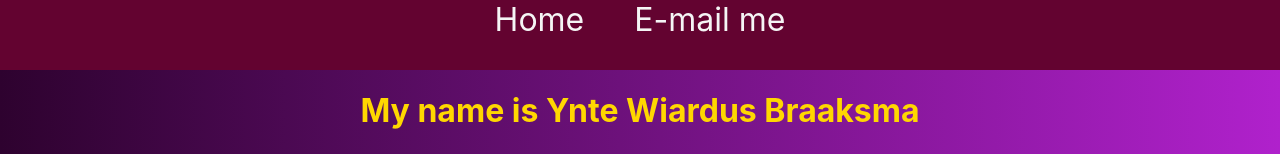
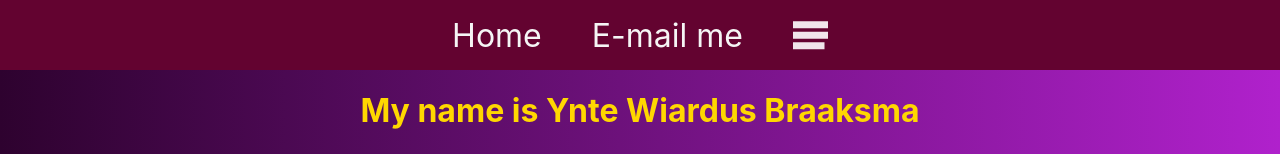
Before and after one commit to Wiardus/Portfolio-react-ts, a React (Create React App) app: page / in a window 1280 px wide. Shown: the top 154 px of the page. Built offline with nearby package versions, Linux system fonts and the light colour scheme; a web font is replaced by a local one.

Commit message:
Various updates

```diff
--- a/src/App.scss
+++ b/src/App.scss
@@ -12,11 +12,11 @@ body {
 
 * {
   scrollbar-width: none;
+
 }
 .App {
   text-align: center;
   height: 100vh;
-
   .sections {
     width: 100%;
     height: calc(100vh - 70px);
@@ -44,10 +44,16 @@ body {
 .work {
   height: 100vh;
   //background: linear-gradient(90deg, rgba(47,2,17,1) 0%, rgba(212,13,13,1) 100%);
-  background: white;
+  background: linear-gradient(90deg, rgba(144,120,120,1) 0%, rgba(204,192,192,1) 100%);
   font-family: $font-stack;
-  color: orange;
+  color: #630330;
   font-size: 1.5em;
+
+  #github {
+    width: 25%;
+    height: auto;
+  }
+
 }
 
 .header {
@@ -56,6 +62,9 @@ body {
 }
 
 .navbar {
+  display: flex;
+  align-items: center;
+  justify-content: center;
   background: #630330;
   width: 100%;
   height: 70px;
@@ -90,18 +99,34 @@ body {
     font-size: 2.5em;
   }
 
+  .hamburger {
+    margin-left: 50px;
+    border-style: none;
+    fill: white;
+    fill-opacity: 90%;
+    cursor: pointer;
+  }
+
+  .hamburger:hover {
+    fill-opacity: 75%;
+  }
+
 }
 
 .skills {
   text-align: justify;
   height: 100vh;
-  background: linear-gradient(90deg, rgba(186,93,12,1) 0%, rgba(198,147,27,1) 100%);
+  background: linear-gradient(to right, #1c92d2, #f2fcfe);
   font-family: $font-stack;
 
   .skillPics {
     display: flex;
     height: 25%;
     width: auto;
+  }
+
+  #skillsHeader {
+    text-align: center;
   }
 
   ul {
@@ -170,5 +195,12 @@ summary {
 }
 
 h3 {
-  margin-bottom: 50px;
+  font-family: 'Roboto';
+  font-weight: bold!important;
+  font-style: italic;
+  font-size: 1.3em;
 }
+
+h2 {
+  font-size: 1.5em;
+}
--- a/src/App.tsx
+++ b/src/App.tsx
@@ -15,7 +15,7 @@ function App() {
           <Header title={'My name is Ynte Wiardus Braaksma'} subtitle={'I am a Web developer, multimedia designer and musician'}/>
           <summary>I like to design and develop meaningful multimedia solutions. <br/> Scroll down to see more...</summary>
         </div>
-          <About title={'My Work'} subtitle={'Various Highlights:'}/>
+          <About title={'My Work'} subtitle={'Click below to find my projects...'}/>
           <Skills />
           <Music />
       </div>
--- /dev/null
+++ b/src/Components/Hamburger.tsx
@@ -0,0 +1,15 @@
+function knopje () {
+    alert('This button is still under construction...')
+}
+
+const Hamburger = () =>
+    <div className="hamburger" onClick={knopje}>
+            <svg viewBox="0 0 100 70" width="35" height="35">
+                <rect width="100" height="20" ></rect>
+                <rect y="30" width="100" height="20"></rect>
+                <rect y="60" width="90" height="20"></rect>
+            </svg>
+    </div>
+
+
+export default Hamburger
--- a/src/Components/Navbar.tsx
+++ b/src/Components/Navbar.tsx
@@ -1,3 +1,5 @@
+import Hamburger from './Hamburger'
+
 interface Props {
     href: string
 }
@@ -6,6 +8,7 @@ const Navbar = ({href}: Props) =>
     <div className="navbar">
         <a id="homeBtn" href={href}>Home</a>
         <a id="mailBtn" href="mailto: yntebraaksma@gmail.com">E-mail me</a>
+        <Hamburger />
     </div>
 
 
--- a/src/Components/Skills.tsx
+++ b/src/Components/Skills.tsx
@@ -1,18 +1,22 @@
 const Skills = () =>
     <div className="skills">
-        <h1>Skills and Experience</h1>
+        <h1 id="skillsHeader">Skills and Experience</h1>
             <div>
-                <h2>Experience</h2>
+                <h2>Education:</h2>
+
+                <h3>Communication and Multimedia Design (2019 - 2023)</h3>
                     <p>During my Communication and Multimedia Design study, I have so far worked on the following projects:</p>
+
                  <ul>
-                     <li><strong>Samen dementievriendelijk:</strong> An assignment for creating awareness for dementia.</li>
-                     <li><strong>Grendel Games:</strong> Creating a unique dystopian sports game from scratch.<br/> I composed and produced the soundtrack as well as the sound effects for the game. </li>
-                     <li><strong>Veilig Verkeer Nederland:</strong> Creating an awareness campaign for the danger of the traffic situation at elementary schools.</li>
+                     <li><strong>Samen dementievriendelijk:</strong> An project about creating awareness for dementia.</li>
+                     <li><strong>Grendel Games:</strong> Creating a unique dystopian sports game from scratch.<br/> I composed and produced the soundtrack as well as the sound effects for the game.</li>
+                     <li><strong>Veilig Verkeer Nederland:</strong> Creating an awareness campaign for the danger of the traffic situation around elementary schools.</li>
                      <li><strong>Rijksuniversiteit Groningen:</strong> Designing a mobile app to connect employers and potential new employees.</li>
-                     <li><strong>Art and sound, promo-video for Henk Dillerop:</strong> Producing a promo-video to promote a theater show of ex-prison warden Henk Dillerop. <br/>I composed and produced the soundtrack for the video as well as the sound effects.</li>
-                     <li><strong>Concepting:</strong> Working on your own dream project. I composed and produced a metal song about mental health problems <br/> and I designed my own car compony and several electric car models, including a pitch-document and a website.</li>
+                     <li><strong>Minor Art and sound - promo-video for Henk Dillerop:</strong> Producing a promo-video to promote a theater show of ex-prison warden Henk Dillerop. <br/>I composed and produced the soundtrack for the video as well as the sound effects.</li>
+                     <li><strong>Minor Concepting:</strong> Working on your own dream project. I composed and produced a metal song about mental health problems <br/> and I designed my own car compony and several electric car models, including a pitch-document and a website.</li>
                 </ul>
-               <p>I have also been an intern at music school Opus 3, where I assisted guitar lessons and band lessons for kids on elementary schools among other things.</p>
+               <h3>Financial Administration (2015-2018)</h3>
+               <p>During my financial administration study, I worked as an intern at metal factory Oreel Hallum and music school Opus 3.</p>
         </div>
 
         <h3>Skills</h3>
--- a/src/Components/Work.tsx
+++ b/src/Components/Work.tsx
@@ -7,7 +7,10 @@ const Work = ({title, subtitle}: workProps) =>
 <div className="work">
     <h2>{title}</h2>
     <h3>{subtitle}</h3>
-    <img id="pokedex" src="/pics/pokedex.png" alt="Pokédex project"/>
+    <a target="blank" href="https://github.com/Wiardus">
+        <img id="github" src="/pics/GitHub-Emblem.png" alt="Github"/>
+    </a>
+
 </div>
 
 export default Work
```
Also changed, not shown: public/pics/GitHub-Emblem.png (added).
